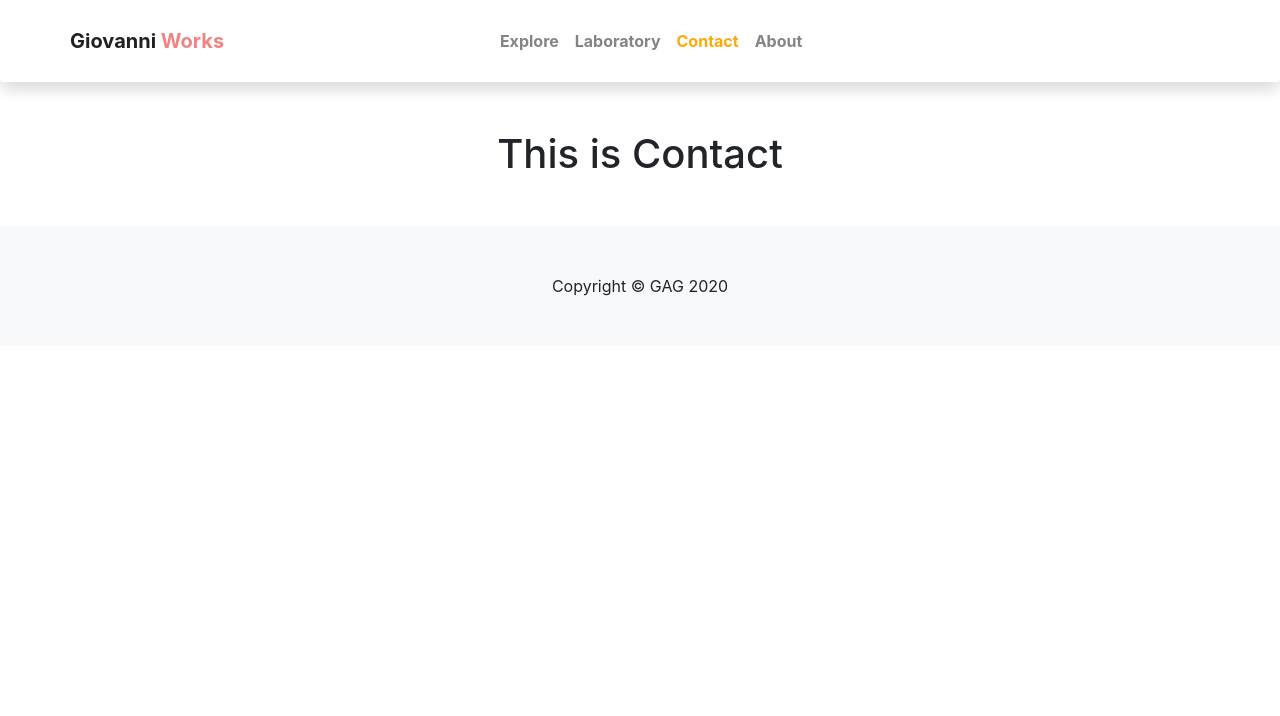
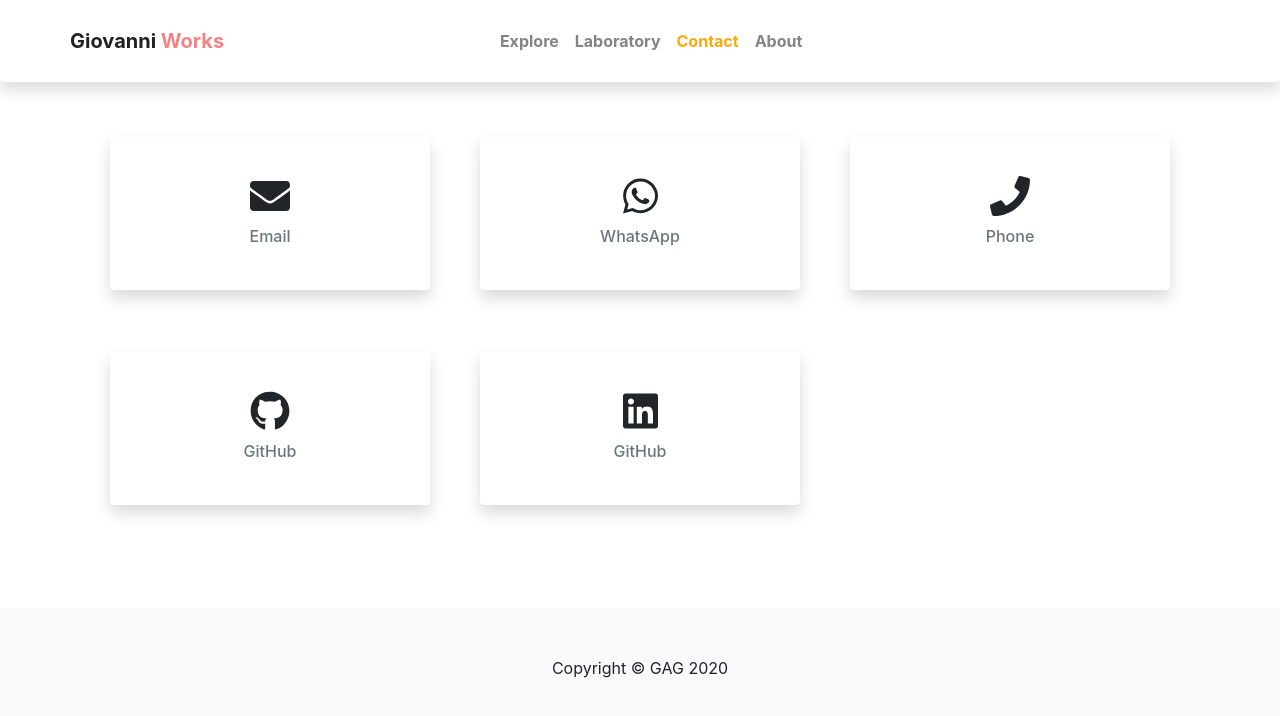
Before and after one commit to GAG-Software-Developer/GAG-Website, a React (Create React App) app in the folder front-end/: page /contact in a window 1280 px wide. Shown: the top 716 px of the page. Built offline with nearby package versions, Linux system fonts and the light colour scheme; no server answers; a web font is replaced by a local one.

Commit message:
Adding update on contact page

```diff
--- a/front-end/src/components/contact/pages/contact.js
+++ b/front-end/src/components/contact/pages/contact.js
@@ -1,12 +1,104 @@
-import React, { Component, Fragment } from 'react'
-import Navigation from '../../essential/navigation'
+import React, { Component, Fragment } from 'react';
+import Navigation from '../../essential/navigation';
+import { Link } from 'react-router-dom';
+import axios from 'axios';
+import { Container, Card, Spinner, Badge } from 'react-bootstrap';
+import { fas } from '@fortawesome/free-solid-svg-icons';
+import { FontAwesomeIcon } from '@fortawesome/react-fontawesome';
+import { fab } from '@fortawesome/free-brands-svg-icons';
+import { library } from '@fortawesome/fontawesome-svg-core';
+import config from '../../../config.json';
+const id_user = config['id_user'];
+library.add(fab, fas);
 
 export default class contact extends Component {
+    constructor(props) {
+        super(props);
+        this.state = {
+            linkedin: "",
+            email: "",
+            phone_number: "",
+            whatsapp_number: "",
+            github: "",
+            isLoading: true
+        }
+    }
+    componentDidMount() {
+        axios.get('http://localhost:8000/user/user-read?id=' + id_user)
+            .then(response => this.setState({
+                linkedin: response.data['linkedin_user'],
+                email: response.data['email_user'],
+                whatsapp_number: response.data['whatsapp_user'],
+                phone_number: response.data['phone_user'],
+                github: response.data['github_user'],
+                isLoading: false
+            }));
+    }
     render() {
+        const { email, phone_number, whatsapp_number, github, linkedin } = this.state;
         return (
             <Fragment>
-                <Navigation selectedPage="contact"/>
-                <h1>This is Contact</h1>
+                <Navigation selectedPage="contact" />
+                <Container>
+                    <div className="row no-gutters">
+
+                        <div className="col-lg-4">
+                            <a className="btn" href={linkedin} target="_blank">
+                                <Card className="border-0 shadow p-3 mb-5 bg-white rounded portfolio-item" style={{ width: '20rem' }}>
+                                    <Card.Body>
+                                        <Card.Title><h1><FontAwesomeIcon icon={['fas', 'envelope']} /></h1></Card.Title>
+                                        <Card.Subtitle className="mb-2 text-muted">Email</Card.Subtitle>
+                                        <Card.Text> {email} </Card.Text>
+                                    </Card.Body>
+                                </Card>
+                            </a>
+                        </div>
+                        <div className="col-lg-4">
+                            <a className="btn" href={"https://wa.me/" + whatsapp_number} target="_blank">
+                                <Card className="border-0 shadow p-3 mb-5 bg-white rounded portfolio-item" style={{ width: '20rem' }}>
+                                    <Card.Body>
+                                        <Card.Title><h1><FontAwesomeIcon icon={['fab', 'whatsapp']} /></h1></Card.Title>
+                                        <Card.Subtitle className="mb-2 text-muted">WhatsApp</Card.Subtitle>
+                                        <Card.Text> {whatsapp_number} </Card.Text>
+                                    </Card.Body>
+                                </Card>
+                            </a>
+                        </div>
+                        <div className="col-lg-4">
+                            <a className="btn" href={phone_number} target="_blank">
+                                <Card className="border-0 shadow p-3 mb-5 bg-white rounded portfolio-item" style={{ width: '20rem' }}>
+                                    <Card.Body>
+                                        <Card.Title><h1><FontAwesomeIcon icon={['fas', 'phone']} /></h1></Card.Title>
+                                        <Card.Subtitle className="mb-2 text-muted">Phone</Card.Subtitle>
+                                        <Card.Text> {phone_number} </Card.Text>
+                                    </Card.Body>
+                                </Card>
+                            </a>
+                        </div>
+                        <div className="col-lg-4">
+                            <a className="btn" href={github} target="_blank">
+                                <Card className="border-0 shadow p-3 mb-5 bg-white rounded portfolio-item" style={{ width: '20rem' }}>
+                                    <Card.Body>
+                                        <Card.Title><h1><FontAwesomeIcon icon={['fab', 'github']} /></h1></Card.Title>
+                                        <Card.Subtitle className="mb-2 text-muted">GitHub</Card.Subtitle>
+                                        <Card.Text> {github} </Card.Text>
+                                    </Card.Body>
+                                </Card>
+                            </a>
+                        </div>
+                        <div className="col-lg-4">
+                            <a className="btn" href={linkedin} target="_blank">
+                                <Card className="border-0 shadow p-3 mb-5 bg-white rounded portfolio-item" style={{ width: '20rem' }}>
+                                    <Card.Body>
+                                        <Card.Title><h1><FontAwesomeIcon icon={['fab', 'linkedin']} /></h1></Card.Title>
+                                        <Card.Subtitle className="mb-2 text-muted">GitHub</Card.Subtitle>
+                                        <Card.Text> {linkedin} </Card.Text>
+                                    </Card.Body>
+                                </Card>
+                            </a>
+                        </div>
+                    </div>
+                </Container>
             </Fragment>
         )
     }
--- a/front-end/src/components/explore/pages/explore.js
+++ b/front-end/src/components/explore/pages/explore.js
@@ -3,6 +3,7 @@ import { Container, Jumbotron } from 'react-bootstrap';
 import List_Projek from '../components/list-project';
 import Navigation from '../../essential/navigation';
 import './../../../styles/navigasi.css';
+
 
 
 export default class explore extends Component {
@@ -13,11 +14,9 @@ export default class explore extends Component {
                 <section>
                     <Jumbotron className="bg-white">
                         <Container>
-                            <h1 style={{ fontWeight: "bold" }}>Crafting<i style={{ color: "lightskyblue" }}> softwares </i>you would <i style={{ color: "lightcoral" }}>love</i></h1>
-                            <h1 style={{ fontWeight: "bold" }}>Come with meaningful <i style={{ color: "lightseagreen" }}> experience</i></h1>
-                            <p style={{ fontWeight: "italic" }}>
-                                Welcome to my labs of works. Let's take a look my projects
-                        </p>
+                            <h1 style={{ fontWeight: "bold" }}>Crafting<i style={{ color: "lightskyblue" }}> software </i>you would <i style={{ color: "lightcoral" }}>love</i></h1>
+                            <h1 style={{ fontWeight: "bold" }}>Comes with seamless <i style={{ color: "lightseagreen" }}> experience</i></h1>
+                            <p style={{ fontWeight: "italic" }}>Welcome to my labs of works. Let's take a look my projects</p>
                         </Container>
                     </Jumbotron>
                 </section>
```
